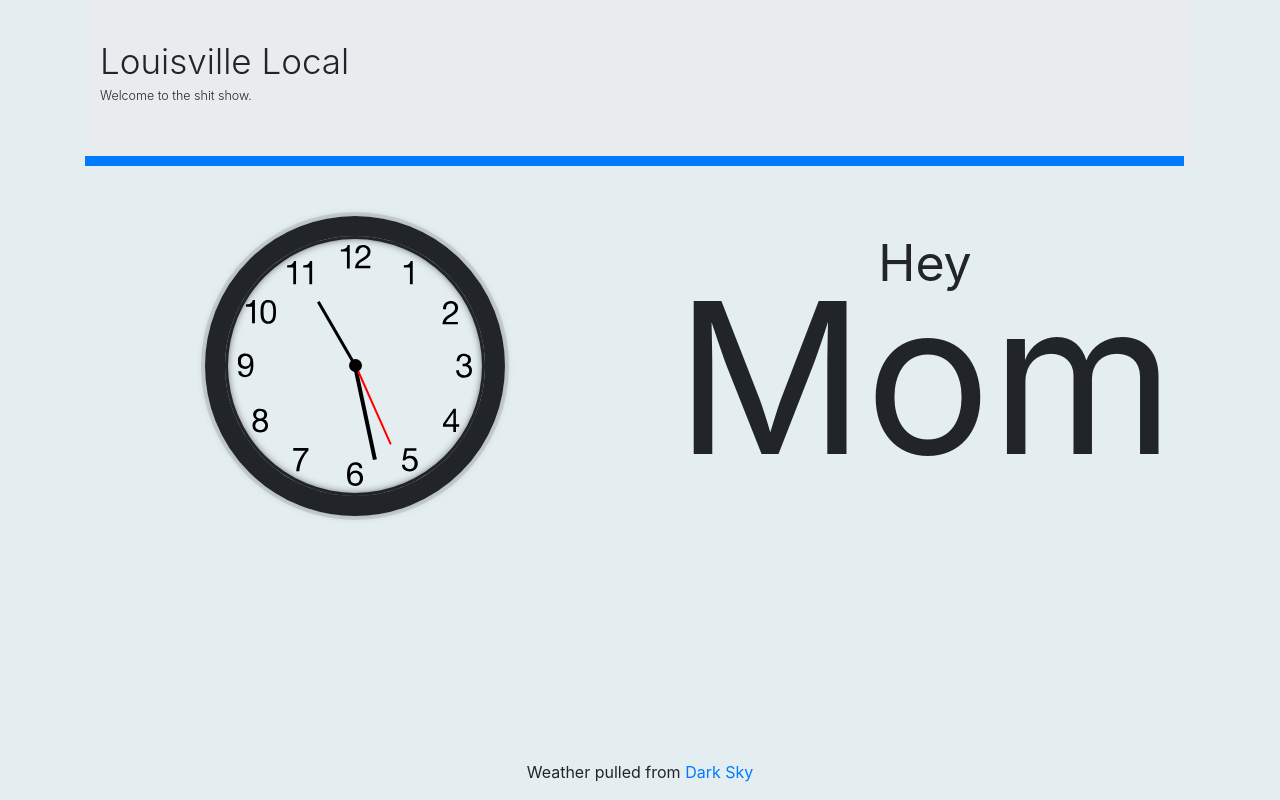
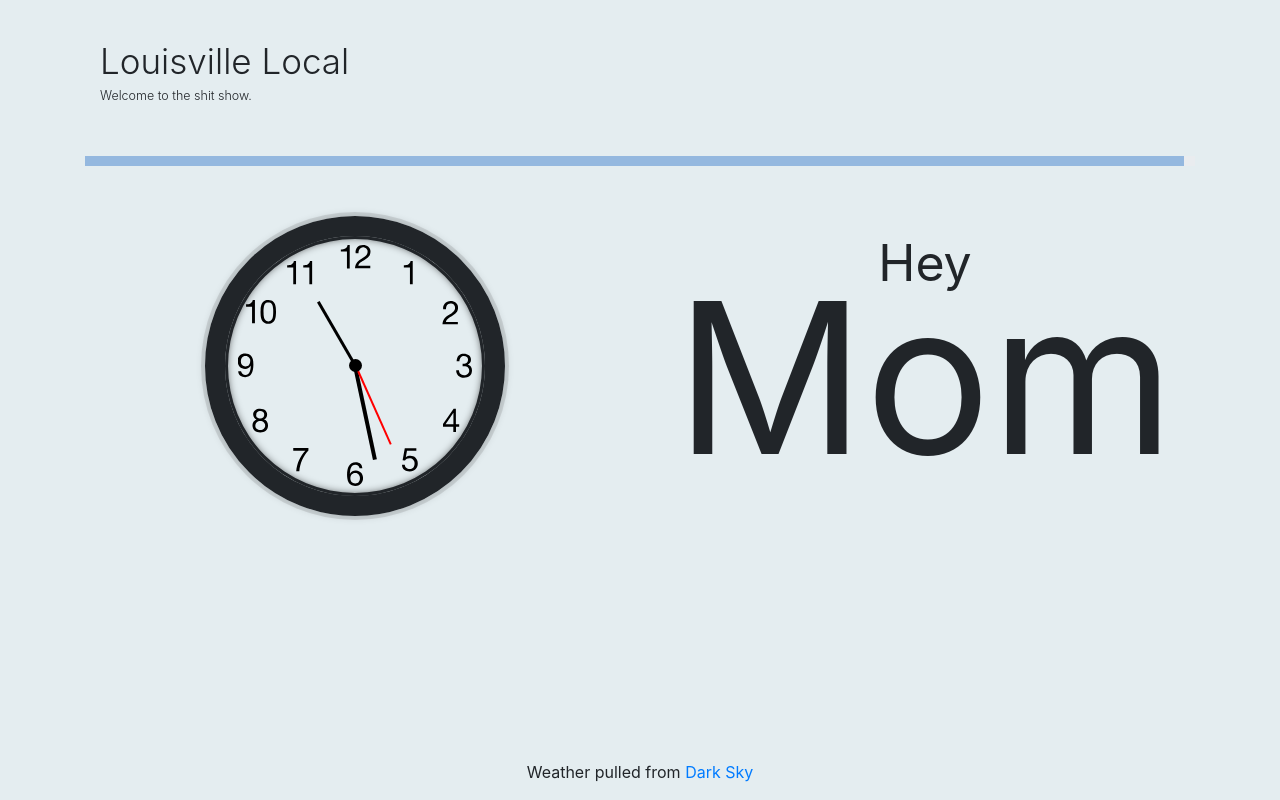
Before and after one commit to savagedetective/louisville-homepage, a website: page public/index.html in a window 1280 px wide. Drawn offline with nearby package versions, Linux system fonts and the light colour scheme; no server answers.

Commit message:
changed progress color

```diff
--- a/public/css/style.css
+++ b/public/css/style.css
@@ -11,10 +11,15 @@ html {
 
   .jumbotron {
     margin-bottom: 0;
+    background-color:rgb(228, 237, 240);
   }
 
   .progress {
     border-radius: 0;
+  }
+
+  .progress-bar {
+    background-color:#94b8df;
   }
 
   .clock {
```
